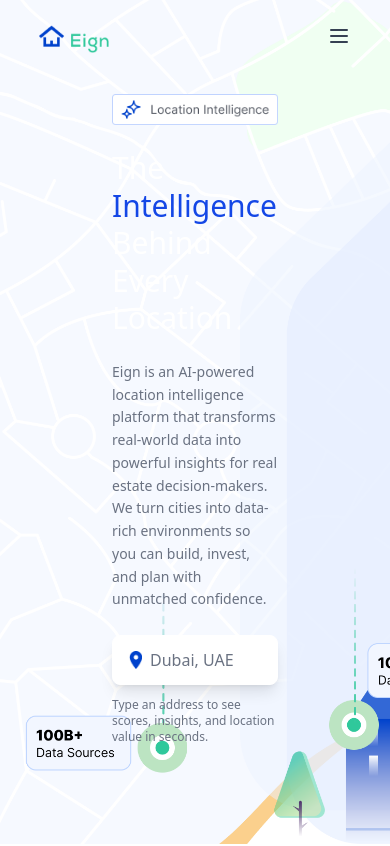
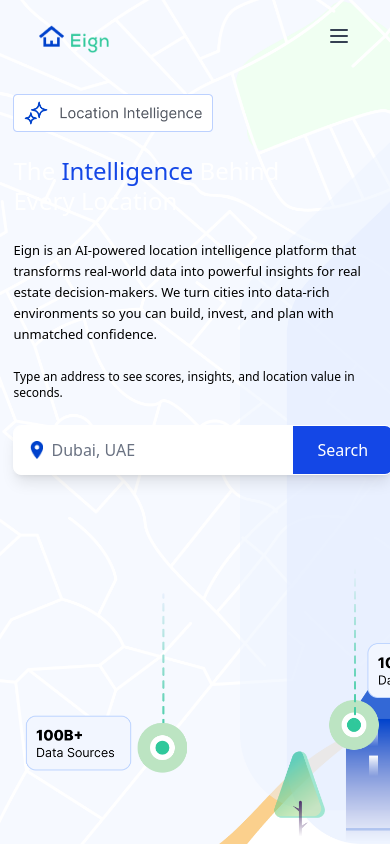
Before and after one commit to keyup-lo/eign-frontend, a Next.js app: page / in a window 390 px wide. Shown: the top 846 px of the page. Built offline with nearby package versions, Linux system fonts and the light colour scheme.

Commit message:
herosection fix for mobile

```diff
--- a/src/components/Homepage/HeroSection.tsx
+++ b/src/components/Homepage/HeroSection.tsx
@@ -1,6 +1,7 @@
 "use client"
 import { useState } from 'react'
 import Image from 'next/image'
+import '../styles/homepage/herosection.css';
 
 export default function HeroSection() {
   const [searchLocation, setSearchLocation] = useState('Dubai, UAE')
@@ -8,8 +9,8 @@
   return (
     <div className="relative h-[calc(100vh-4rem)] overflow-hidden flex flex-col">
       {/* Content Container */}
-      <div className="relative z-10 max-w-7xl mx-24 px-4 sm:px-6 lg:px-8 flex-1 flex items-start pt-4">
-        <div className="grid grid-cols-1 lg:grid-cols-2 gap-12 w-full">
+      <div className="hero-content relative z-10 max-w-7xl mx-24 px-4 sm:px-6 lg:px-8 flex-1 flex items-start pt-4">
+        <div className=" grid grid-cols-1 lg:grid-cols-2 gap-12 w-full">
           {/* Left Content - Text and Search */}
           <div className="space-y-6">
             {/* Badge */}
@@ -23,7 +24,7 @@
 
             {/* Main Heading */}
             <div className="space-y-2">
-              <h1 className="text-3xl lg:text-4xl font-normal leading-tight">
+              <h1 className="hero-title text-3xl lg:text-4xl font-normal leading-tight">
                 The <span className="text-blue-700">Intelligence</span> Behind
                 <br />
                 Every Location
@@ -31,8 +32,12 @@
             </div>
 
             {/* Description */}
-            <p className="text-gray-500 font-normal text-sm leading-relaxed max-w-lg">
+            <p className="hero-text text-gray-500 font-normal text-sm leading-relaxed max-w-lg">
               Eign is an AI-powered location intelligence platform that transforms real-world data into powerful insights for real estate decision-makers. We turn cities into data-rich environments so you can build, invest, and plan with unmatched confidence.
+            </p>
+
+            <p className="over-text text-gray-500 text-xs hidden">
+                Type an address to see scores, insights, and location value in seconds.
             </p>
 
             {/* Search Bar */}
@@ -57,7 +62,7 @@
                   Search
                 </button>
               </div>
-              <p className="text-gray-500 text-xs">
+              <p className="under-text text-gray-500 text-xs">
                 Type an address to see scores, insights, and location value in seconds.
               </p>
             </div>
--- /dev/null
+++ b/src/components/styles/homepage/herosection.css
@@ -0,0 +1,27 @@
+@media (max-width: 768px){
+    .hero-content > div{
+        display: flex;
+        flex-direction: column;
+        align-items: center;
+        justify-content: center;
+        margin: 0 5%;
+    }
+
+    .hero-title{
+        font-size: x-large;
+    }
+
+    .hero-text{
+        font-size: small;
+        color: black;
+    }
+
+    .under-text{
+        display: none;
+    }
+
+    .over-text{
+        display: block;
+        color: black;
+    }
+}
```
